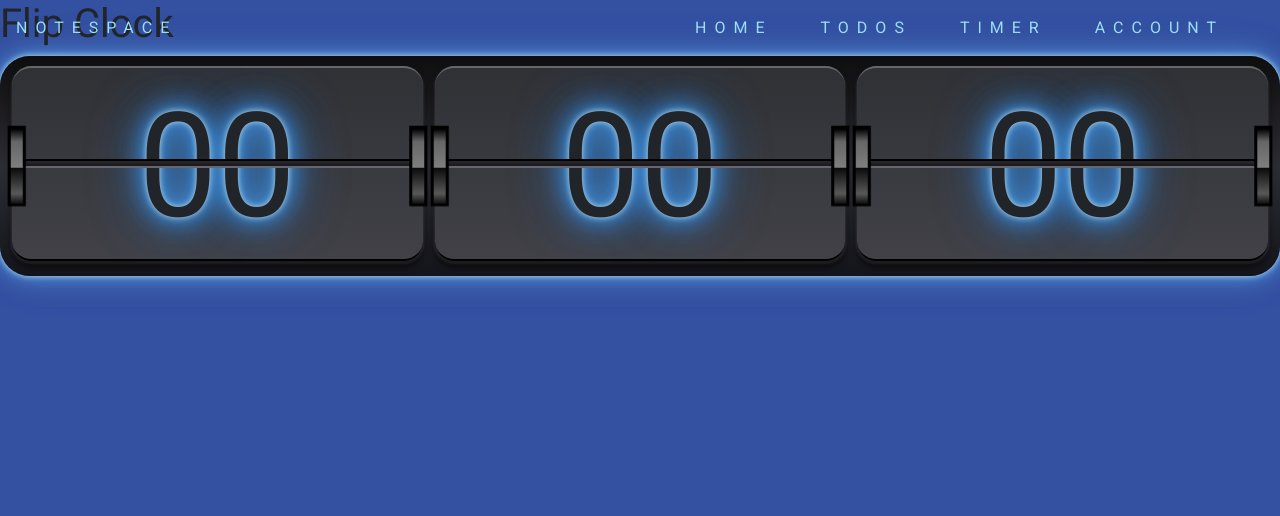
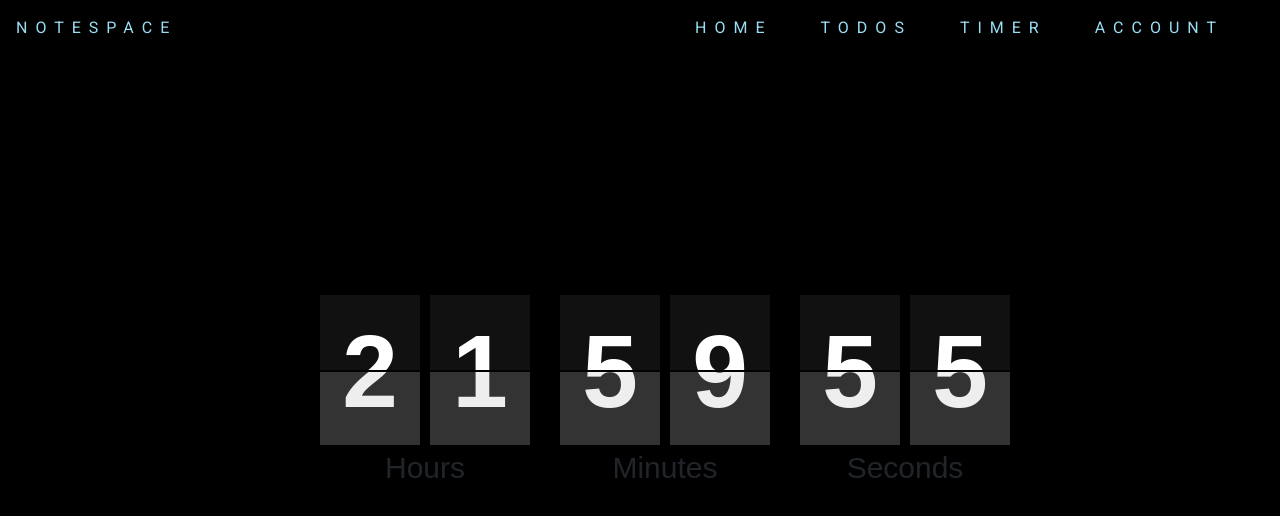
Before and after one commit to Dhruwang/inotes, a React (Create React App) app: page /timer in a window 1280 px wide. Shown: the top 516 px of the page. Built offline with nearby package versions, Linux system fonts and the light colour scheme.

Commit message:
basic flipclock completed

```diff
--- a/src/App.css
+++ b/src/App.css
@@ -1,7 +1,7 @@
 :root {
-  --background: #3450A1;
-  --db: #041955 ;
-  --lb: rgb(134, 218, 248);
+  --background: #000000;
+  --db: beige ;
+  --lb: rgb(130, 130, 130);
 }
 /* designing scrollbar starts  */
 /* width */
@@ -49,10 +49,12 @@ body {
 i {
   cursor: pointer;
 }
-
-a ,h3{
+h3{
+  color: var(--db);
+}
+a {
   text-decoration: none;
-  color: rgb(220, 220, 220);
+  color: black;
 }
 
 a:hover {
@@ -193,9 +195,7 @@ a:hover {
   overflow: hidden;
   border-radius: 2rem;
   border: none;
- background-color: #041955;
-  box-shadow: 2px 2px 20px rgb(0, 11, 93);
-
+ background-color: var(--db);
   margin: 1rem;
 }
 .card a:hover{
@@ -251,7 +251,7 @@ a:hover {
 /* modal css ends  */
 /* notepop css starts  */
 .notepop {
-  background: #3450a1;
+  background: var(--background);
   z-index: 1;
   height: 100%;
   width: 100%;
@@ -261,17 +261,17 @@ a:hover {
   justify-content: center;
 }
 .notepopinner > *{
-  color: white;
+  color: black;
 }
 .notepopinner .btn {
-  color: rgb(78, 211, 255) !important;
+  color: black !important;
 
 }
 
 .notepopinner {
   border-radius: 2rem;
   border: none;
-  background-color: #041955;
+  background-color: var(--db);
   box-shadow: 2px 2px 20px rgb(0, 11, 93);
   width: 70vw;
   text-align: left;
@@ -288,171 +288,127 @@ a:hover {
   display: none;
 }
 
-/* Dynamic Island css starts  */
-.dynamicIsland{
-  margin: auto;
-  position: fixed;
-  left: 40%;
-  bottom: 1rem;
-  height: 3rem;
-  width: 20%;
-  background-color: #292929;
-  border: 1px solid white;
-  border-radius: 2rem;
-  box-shadow: 2px 2px 10px orange,
-  -2px -2px 10px purple,
-  2px 2px 10px white;
-  transition: 0.2s ease-in-out;
+/* Timer css starts  */
+* {
+  box-sizing: border-box;
+}
+.timer{
+  height: 100vh;
+  width: 100vw;
   display: flex;
   align-items: center;
   justify-content: center;
 }
-.dynamicIsland:hover{
-  transform: scale(1.2);
-}
-.dynamicIsland .btn{
-  color: white;
-}
-/* Dynamic island css ends  */
-/* Timer css starts  */
-.clock {
-  display: grid;
-  padding: 0 12px;
-  grid-template-columns: 1fr 1fr 1fr;
-  grid-column-gap: 12px;
-  min-width: 200px;
-  height: 220px;
-  border-radius: 30px;
-  background-image: linear-gradient( rgb(14, 14, 15) 0%, rgb(26, 25, 28) 20%, rgb(44, 44, 52) 50%, rgb(20, 20, 27) 100%);
-  box-shadow: 0 0 6px rgb(202 228 225 / 92%), 0 0 30px rgb(202 228 225 / 34%), 0 0 12px rgb(30 132 242 / 52%), 0 0 21px rgb(30 132 242 / 55%), 0 0 34px rgb(30 132 242 / 0%), 0 0 54px rgb(30 132 242 / 7%);
+
+.countdown {
+  width: 50%;
+  display: flex;
+  gap: 30px;
+  font-family: sans-serif;
 }
 
-.flipper {
-  position: relative;
-  width: 100%;
-  min-width: 150px;
-  height: 100%;
-  transform-style: preserve-3d;
-  perspective: 1600px;
+.time-section {
+  text-align: center;
+  font-size: 30px;
 }
 
-.gear {
-  position: absolute;
-  top: calc(220px / 3);
-  width: 12px;
-  height: calc(220px / 3);
-  background: linear-gradient( to bottom, #000000 0%, #666666 17%, #7f7f7f 52%, #7f7f7f 52%, #0c0c0c 53%, #595959 87%, #131313 100%);
-  outline: 3px solid #000;
-  z-index: 99;
-  transform-style: preserve-3d;
-  transform: translateZ(10px);
-  perspective: 0;
+.time-group {
+  display: flex;
+  gap: 10px;
 }
 
-.gear:nth-child(2) {
-  left: calc(100% - 12px);
+.time-segment {
+  display: block;
+  font-size: 100px;
+  font-weight: 900;
+  width: 100px;
 }
 
-.top,
-.bottom {
-  box-shadow: 0 6px 6px 1px rgba(0, 0, 0, 0.5), 0 2px 2px 1px rgba(255, 255, 255, 0.15);
-  border-top: 2px solid rgb(102, 103, 110);
-  border-bottom: 2px solid #000;
+.segment-display {
+  position: relative;
+  height: 100%;
 }
 
-.top {
+.segment-display__top,
+.segment-display__bottom {
+  overflow: hidden;
+  text-align: center;
+  width: 100%;
+  height: 50%;
   position: relative;
-  width: 100%;
-  height: calc(50% - 15px);
-  background-image: linear-gradient(rgb(48, 49, 53) 0%, rgb(56, 57, 62) 100%);
-  margin-top: 10px;
-  margin-bottom: 5px;
-  border-top-left-radius: calc( 30px * 0.65);
-  border-top-right-radius: calc( 30px * 0.65);
 }
 
-.bottom {
-  position: relative;
-  width: 100%;
-  height: calc(50% - 15px);
-  background-image: linear-gradient(rgb(57, 58, 63) 0%, rgb(65, 65, 71) 100%);
-  margin-top: 5px;
-  margin-bottom: 10px;
-  border-bottom-left-radius: calc( 30px * 0.65);
-  border-bottom-right-radius: calc( 30px * 0.65);
+.segment-display__top {
+  line-height: 1.5;
+  color: #eee;
+  background-color: #111;
 }
 
-.text {
-  font-size: 140px;
-  display: block;
+.segment-display__bottom {
+  line-height: 0;
+  color: #fff;
+  background-color: #333;
+}
+
+.segment-overlay {
+  position: absolute;
+  top: 0;
+  perspective: 400px;
+  height: 100%;
+  width: 100px;
+}
+
+.segment-overlay__top,
+.segment-overlay__bottom {
   position: absolute;
   overflow: hidden;
+  text-align: center;
   width: 100%;
-  height: 100%;
-  line-height: 193px;
-  text-align: center;
-  text-shadow: 0 0 6px rgba(202, 228, 225, 0.92), 0 0 30px rgba(202, 228, 225, 0.34), 0 0 12px rgba(30, 132, 242, 0.52), 0 0 21px rgba(30, 132, 242, 0.92), 0 0 34px rgba(30, 132, 242, 0.78), 0 0 54px rgba(30, 132, 242, 0.92);
+  height: 50%;
 }
 
-.bottom .text {
-  line-height: 0;
+.segment-overlay__top {
+  top: 0;
+  line-height: 1.5;
+  color: #fff;
+  background-color: #111;
+  transform-origin: bottom;
 }
 
-.top.new,
-.bottom.new {
-  position: absolute;
-  left: 0;
-  z-index: 12;
+.segment-overlay__bottom {
+  bottom: 0;
+  line-height: 0;
+  color: #eee;
+  background-color: #333;
+  border-top: 2px solid black;
+  transform-origin: top;
 }
 
-.top.new {
-  top: 0;
-  z-index: 1;
+.segment-overlay.flip .segment-overlay__top {
+  animation: flip-top 0.8s linear;
 }
 
-.top.new .text {
-  backface-visibility: hidden;
+.segment-overlay.flip .segment-overlay__bottom {
+  animation: flip-bottom 0.8s linear;
 }
 
-.bottom.new {
-  position: absolute;
-  top: 0;
-  height: calc(100% - 0px);
-  transform: rotateX(0.5turn);
-  z-index: 1;
-  opacity: 0;
-}
-
-.flipper.flipping .top.new {
-  transform-origin: bottom center;
-  animation: rotate 0.55s 1 ease-in-out forwards;
-}
-
-.flipper.flipping .bottom.new {
-  animation: rotatebottom 0.55s 1 ease-in-out forwards;
-}
-
-@keyframes rotatebottom {
+@keyframes flip-top {
   0% {
-      opacity: 0;
+    transform: rotateX(0deg);
   }
-  49% {
-      opacity: 0;
-  }
-  50% {
-      opacity: 1;
-  }
+  50%,
   100% {
-      opacity: 1;
+    transform: rotateX(-90deg);
   }
 }
 
-@keyframes rotate {
-  0% {
-      transform: rotateX(0) translateY(0px);
+@keyframes flip-bottom {
+  0%,
+  50% {
+    transform: rotateX(90deg);
   }
   100% {
-      transform: rotateX(-180deg) translateY(-10px);
+    transform: rotateX(0deg);
   }
 }
 
@@ -532,7 +488,7 @@ margin-bottom: 0;
   display: flex;
   align-items: center;
   padding: 0rem 1rem;
-  color: white;
+  color: black;
   margin: 0.5rem 0rem;
   /* overflow: scroll; */
 }
@@ -540,7 +496,7 @@ margin-bottom: 0;
   height: 1rem;
   width: 1rem;
   border-radius: 1rem;
-  border: 2px solid rgb(0, 255, 0);
+  border: 2px solid rgb(0, 146, 0);
 
 }
 .taskContent{
@@ -550,7 +506,7 @@ s{
  text-decoration: line-through;
 }
 .fillPink{
-  background-color: rgb(0, 244, 0);
+  background-color: rgb(6, 128, 6);
 }
 .strike{
   text-decoration: line-through;
--- a/src/components/Timer.js
+++ b/src/components/Timer.js
@@ -1,105 +1,236 @@
-
+import { useEffect } from "react";
 export default function Timer() {
 
-  var myhour, myminute, mysecond;
+  const targetDate = new Date();
+targetDate.setHours(targetDate.getHours() + 22);
 
-function flipNumber(el, newnumber) {
-  var thistop = el.find(".top").clone();
-  var thisbottom = el.find(".bottom").clone();
-  thistop.addClass("new");
-  thisbottom.addClass("new");
-  thisbottom.find(".text").text(newnumber);
-  el.find(".top").after(thistop);
-  el.find(".top.new").append(thisbottom);
-  el.addClass("flipping");
-  el.find(".top:not(.new)").find(".text").text(newnumber);
-  setTimeout(function () {
-    el.find(".bottom:not(.new)").find(".text").text(newnumber);
-  }, 500);
-}
-function setTime() {
-  document.querySelectorAll(".flipper").forEach((element)=>{
-    element.classList.remove(".flipping")
-  })
-  document.querySelectorAll(" .new").forEach((element)=>{
-    element.remove()
-  })
-  var date = new Date();
-  var seconds = date.getSeconds().toString();
-  if (seconds.length == 1) {
-    seconds = "0" + seconds;
-  }
-  var minutes = date.getMinutes().toString();
-  if (minutes.length == 1) {
-    minutes = "0" + minutes;
-  }
-  var hour = date.getHours();
-  if (hour > 12) {
-    hour = hour - 12;
-  }
-  if (hour == 0) {
-    hour = 12;
-  }
-  hour = hour.toString();
-  if (hour.length == 1) {
-    hour = "0" + hour;
-  }
-  if ($(myhour[0]).text() !== hour) {
-    flipNumber($(myhour[0]).closest(".flipper"), hour);
-  }
-  if ($(myminute[0]).text() !== minutes) {
-    flipNumber($(myminute[0]).closest(".flipper"), minutes);
-  }
-  if ($(mysecond[0]).text() !== seconds) {
-    flipNumber($(mysecond[0]).closest(".flipper"), seconds);
-  }
-  setTimeout(function () {
-    setTime();
-  }, 500);
+function getTimeSegmentElements(segmentElement) {
+  const segmentDisplay = segmentElement.querySelector(
+    '.segment-display'
+  );
+  const segmentDisplayTop = segmentDisplay.querySelector(
+    '.segment-display__top'
+  );
+  const segmentDisplayBottom = segmentDisplay.querySelector(
+    '.segment-display__bottom'
+  );
+
+  const segmentOverlay = segmentDisplay.querySelector(
+    '.segment-overlay'
+  );
+  const segmentOverlayTop = segmentOverlay.querySelector(
+    '.segment-overlay__top'
+  );
+  const segmentOverlayBottom = segmentOverlay.querySelector(
+    '.segment-overlay__bottom'
+  );
+
+  return {
+    segmentDisplayTop,
+    segmentDisplayBottom,
+    segmentOverlay,
+    segmentOverlayTop,
+    segmentOverlayBottom,
+  };
 }
 
-document.addEventListener('DOMContentLoaded',function () {
-  myhour = document.querySelectorAll(".clock .flipper:nth-child(1) div:not(.new) .text");
-  console.log(myhour)
-  myminute = document.querySelectorAll(".clock .flipper:nth-child(2) div:not(.new) .text");
-  mysecond = document.querySelectorAll(".clock .flipper:nth-child(3) div:not(.new) .text");
-  console.log(mysecond)
-  setTime();
-});
+function updateSegmentValues(
+  displayElement,
+  overlayElement,
+  value
+) {
+  displayElement.textContent = value;
+  overlayElement.textContent = value;
+}
+
+function updateTimeSegment(segmentElement, timeValue) {
+  const segmentElements =
+    getTimeSegmentElements(segmentElement);
+
+  if (
+    parseInt(
+      segmentElements.segmentDisplayTop.textContent,
+      10
+    ) === timeValue
+  ) {
+    return;
+  }
+
+  segmentElements.segmentOverlay.classList.add('flip');
+
+  updateSegmentValues(
+    segmentElements.segmentDisplayTop,
+    segmentElements.segmentOverlayBottom,
+    timeValue
+  );
+
+  function finishAnimation() {
+    segmentElements.segmentOverlay.classList.remove('flip');
+    updateSegmentValues(
+      segmentElements.segmentDisplayBottom,
+      segmentElements.segmentOverlayTop,
+      timeValue
+    );
+
+    this.removeEventListener(
+      'animationend',
+      finishAnimation
+    );
+  }
+
+  segmentElements.segmentOverlay.addEventListener(
+    'animationend',
+    finishAnimation
+  );
+}
+
+function updateTimeSection(sectionID, timeValue) {
+  const firstNumber = Math.floor(timeValue / 10) || 0;
+  const secondNumber = timeValue % 10 || 0;
+  const sectionElement = document.getElementById(sectionID);
+  const timeSegments =
+    sectionElement.querySelectorAll('.time-segment');
+
+  updateTimeSegment(timeSegments[0], firstNumber);
+  updateTimeSegment(timeSegments[1], secondNumber);
+}
+
+function getTimeRemaining(targetDateTime) {
+  const nowTime = Date.now();
+  const complete = nowTime >= targetDateTime;
+
+  if (complete) {
+    return {
+      complete,
+      seconds: 0,
+      minutes: 0,
+      hours: 0,
+    };
+  }
+
+  const secondsRemaining = Math.floor(
+    (targetDateTime - nowTime) / 1000
+  );
+  const hours = Math.floor(secondsRemaining / 60 / 60);
+  const minutes =
+    Math.floor(secondsRemaining / 60) - hours * 60;
+  const seconds = secondsRemaining % 60;
+
+  return {
+    complete,
+    seconds,
+    minutes,
+    hours,
+  };
+}
+
+function updateAllSegments() {
+  const timeRemainingBits = getTimeRemaining(
+    new Date(targetDate).getTime()
+  );
+
+  updateTimeSection('seconds', timeRemainingBits.seconds);
+  updateTimeSection('minutes', timeRemainingBits.minutes);
+  updateTimeSection('hours', timeRemainingBits.hours);
+
+  return timeRemainingBits.complete;
+}
+
+const countdownTimer = setInterval(() => {
+  const isComplete = updateAllSegments();
+
+  if (isComplete) {
+    clearInterval(countdownTimer);
+  }
+}, 1000);
+
+
+useEffect(() => {
+  updateAllSegments();
+}, [])
+
+
+
   return (
     <div className='timer'>
-        <h1> Flip Clock </h1>
-    <div class="clock">
-        <div class="flipper">
-            <div class="gear"></div>
-            <div class="gear"></div>
-            <div class="top">
-                <div class="text">00</div>
+          <div class="countdown">
+      <div class="time-section" id="hours">
+        <div class="time-group">
+          <div class="time-segment">
+            <div class="segment-display">
+              <div class="segment-display__top"></div>
+              <div class="segment-display__bottom"></div>
+              <div class="segment-overlay">
+                <div class="segment-overlay__top"></div>
+                <div class="segment-overlay__bottom">       </div>
+              </div>
             </div>
-            <div class="bottom">
-                <div class="text">00</div>
+          </div>
+          <div class="time-segment">
+            <div class="segment-display">
+              <div class="segment-display__top"></div>
+              <div class="segment-display__bottom"></div>
+              <div class="segment-overlay">
+                <div class="segment-overlay__top"></div>
+                <div class="segment-overlay__bottom"></div>
+              </div>
             </div>
+          </div>
         </div>
-        <div class="flipper">
-            <div class="gear"></div>
-            <div class="gear"></div>
-            <div class="top">
-                <div class="text">00</div>
+        <p>Hours</p>
+      </div>
+
+      <div class="time-section" id="minutes">
+        <div class="time-group">
+          <div class="time-segment">
+            <div class="segment-display">
+              <div class="segment-display__top"></div>
+              <div class="segment-display__bottom"></div>
+              <div class="segment-overlay">
+                <div class="segment-overlay__top"></div>
+                <div class="segment-overlay__bottom"></div>
+              </div>
             </div>
-            <div class="bottom">
-                <div class="text">00</div>
+          </div>
+          <div class="time-segment">
+            <div class="segment-display">
+              <div class="segment-display__top"></div>
+              <div class="segment-display__bottom"></div>
+              <div class="segment-overlay">
+                <div class="segment-overlay__top"></div>
+                <div class="segment-overlay__bottom"></div>
+              </div>
             </div>
+          </div>
         </div>
-        <div class="flipper">
-            <div class="gear"></div>
-            <div class="gear"></div>
-            <div class="top">
-                <div class="text">00</div>
+        <p>Minutes</p>
+      </div>
+
+      <div class="time-section" id="seconds">
+        <div class="time-group">
+          <div class="time-segment">
+            <div class="segment-display">
+              <div class="segment-display__top"></div>
+              <div class="segment-display__bottom"></div>
+              <div class="segment-overlay">
+                <div class="segment-overlay__top"></div>
+                <div class="segment-overlay__bottom"></div>
+              </div>
             </div>
-            <div class="bottom">
-                <div class="text">00</div>
+          </div>
+          <div class="time-segment">
+            <div class="segment-display">
+              <div class="segment-display__top"></div>
+              <div class="segment-display__bottom"></div>
+              <div class="segment-overlay">
+                <div class="segment-overlay__top"></div>
+                <div class="segment-overlay__bottom"></div>
+              </div>
             </div>
+          </div>
         </div>
+        <p>Seconds</p>
+      </div>
     </div>
     </div>
   );
```
